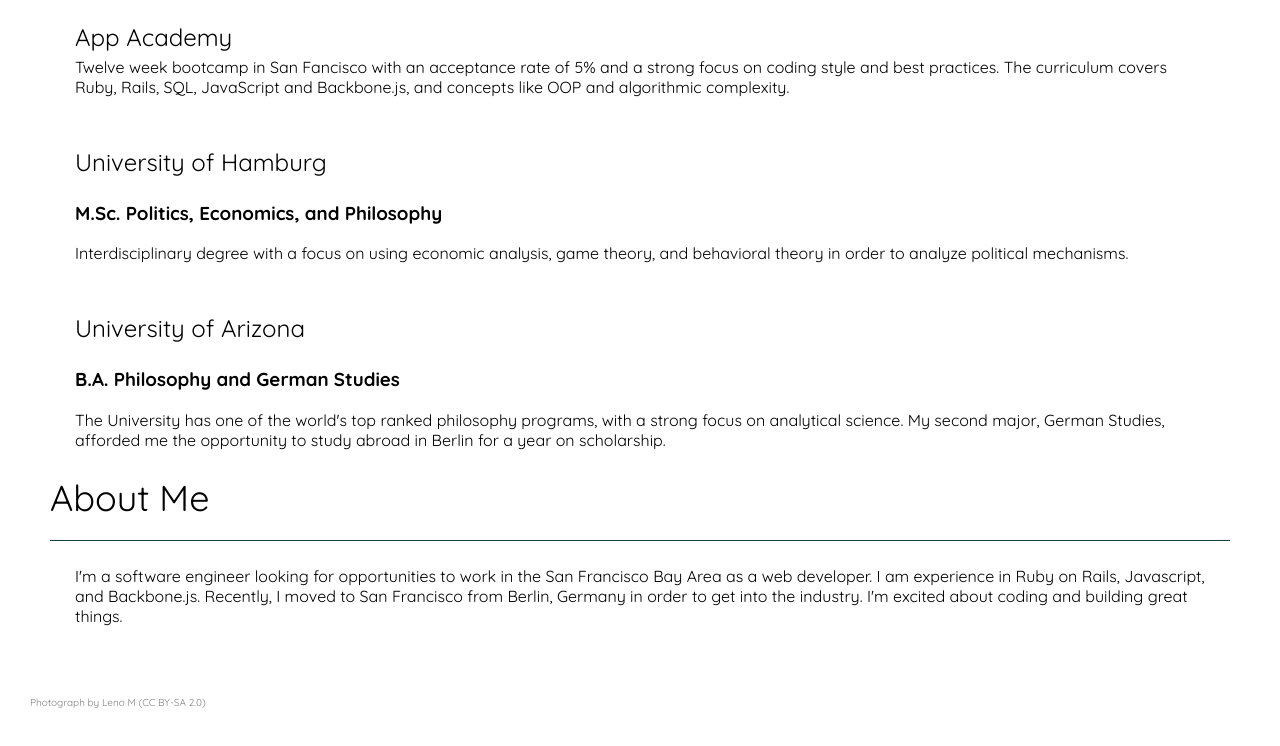
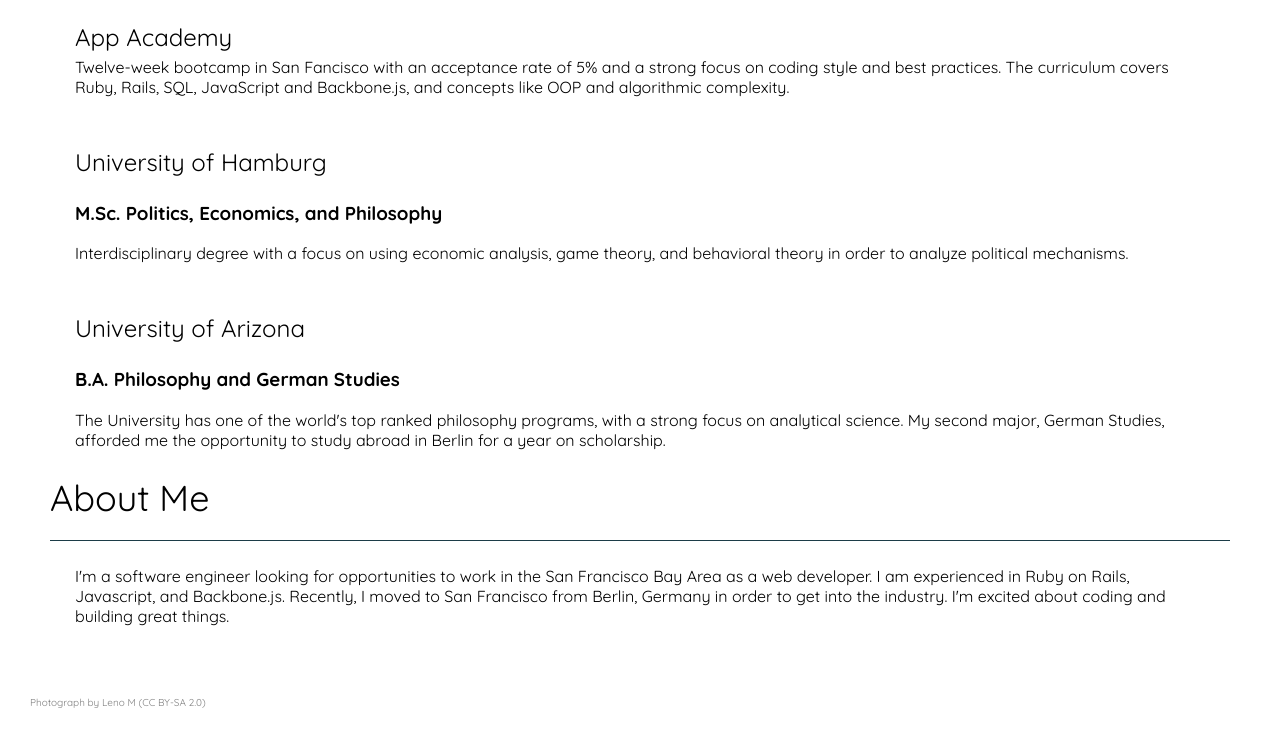
Before and after one commit to balloosnafoo/balloosnafoo.github.io, a plain HTML site: page index.html in a window 1280 px wide. Shown: the part 1205-1951 px from the top of the page. Drawn offline with nearby package versions, Linux system fonts and the light colour scheme.

Commit message:
Fix typo, update resume

```diff
--- a/index.html
+++ b/index.html
@@ -80,7 +80,7 @@
           <li>
             <h2>App Academy</h2>
             <p>
-              Twelve week bootcamp in San Fancisco with an acceptance rate of
+              Twelve-week bootcamp in San Fancisco with an acceptance rate of
               5% and a strong focus on coding style and best practices. The curriculum
               covers Ruby, Rails, SQL, JavaScript and Backbone.js, and concepts
               like OOP and algorithmic complexity.
@@ -111,7 +111,7 @@
         <ul class="about-me">
           <li>
             I'm a software engineer looking for opportunities to work in the
-            San Francisco Bay Area as a web developer. I am experience in Ruby
+            San Francisco Bay Area as a web developer. I am experienced in Ruby
             on Rails, Javascript, and Backbone.js.
 
             Recently, I moved to San Francisco from Berlin, Germany in order to
```
Also changed, not shown: 2 other files.
